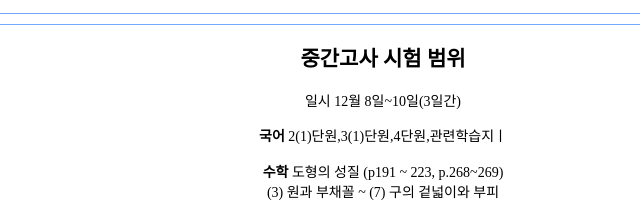
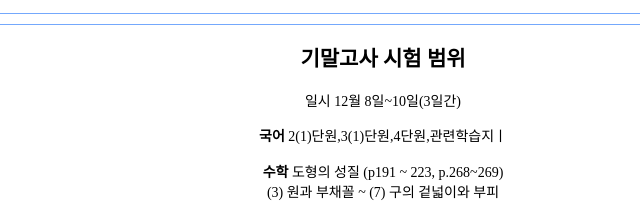
Before and after one commit to gagbyeolj-blip/StudyHub, a plain HTML site: page index.html in a window 1280 px wide. Shown: the part 594-800 px from the top of the page, 257-897 px from the left. Drawn offline with Linux system fonts and the light colour scheme.

Commit message:
index.html 업데이트

```diff
--- a/index.html
+++ b/index.html
@@ -42,7 +42,7 @@
             <br>
         </div>
         <div class="card">
-        <h2>중간고사 시험 범위</h2>
+        <h2>기말고사 시험 범위</h2>
            <p>일시 12월 8일~10일(3일간)</p>
           <p>
             <strong>국어</strong>
```
